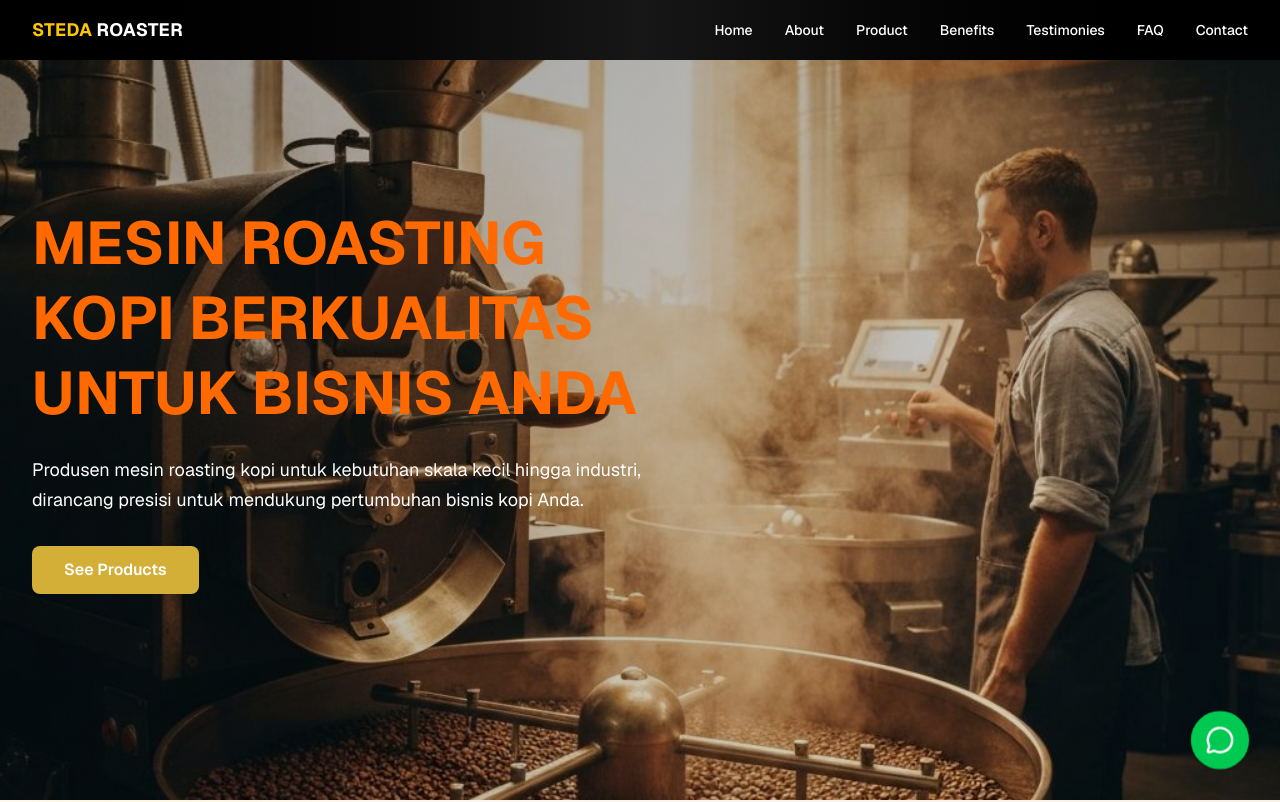
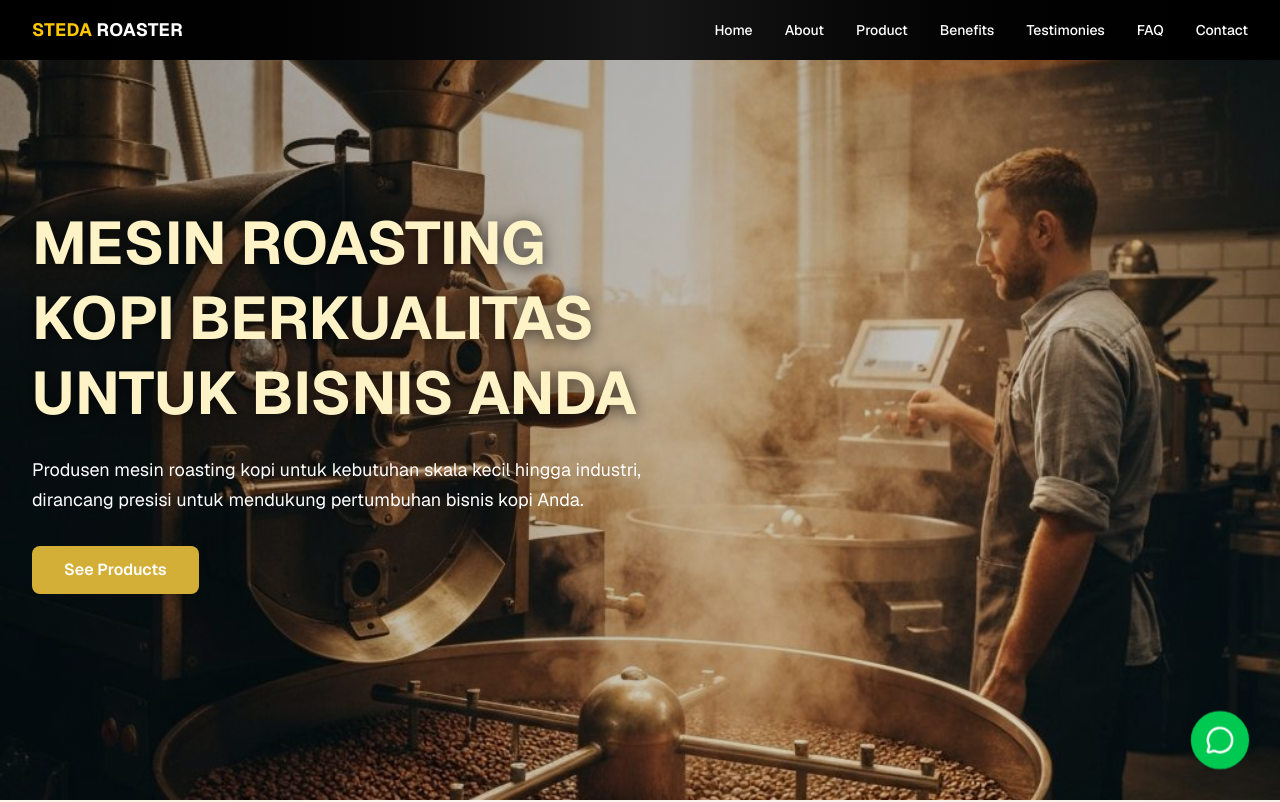
Before and after one commit to Goeter/steda_roaster, a Next.js app: page / in a window 1280 px wide. Shown: the top 802 px of the page. Built offline with nearby package versions, Linux system fonts and the light colour scheme.

Commit message:
Update hero.tsx

```diff
--- a/components/sections/hero.tsx
+++ b/components/sections/hero.tsx
@@ -39,7 +39,7 @@ export function Hero() {
       {/* Content */}
       <div className="relative z-10 max-w-7xl mx-auto px-4 sm:px-6 lg:px-8 w-full flex items-center justify-start">
         <div className="max-w-2xl text-left">
-          <h1 className="text-5xl sm:text-6xl font-bold text-orange-500 mb-6 leading-tight text-balance">
+          <h1 className="text-5xl sm:text-6xl font-bold text-amber-100 mb-6 leading-tight text-balance drop-shadow-[0_2px_8px_rgba(0,0,0,0.7)]">
             MESIN ROASTING KOPI BERKUALITAS UNTUK BISNIS ANDA
           </h1>
           <p className="text-lg text-white mb-8 leading-relaxed">
```
